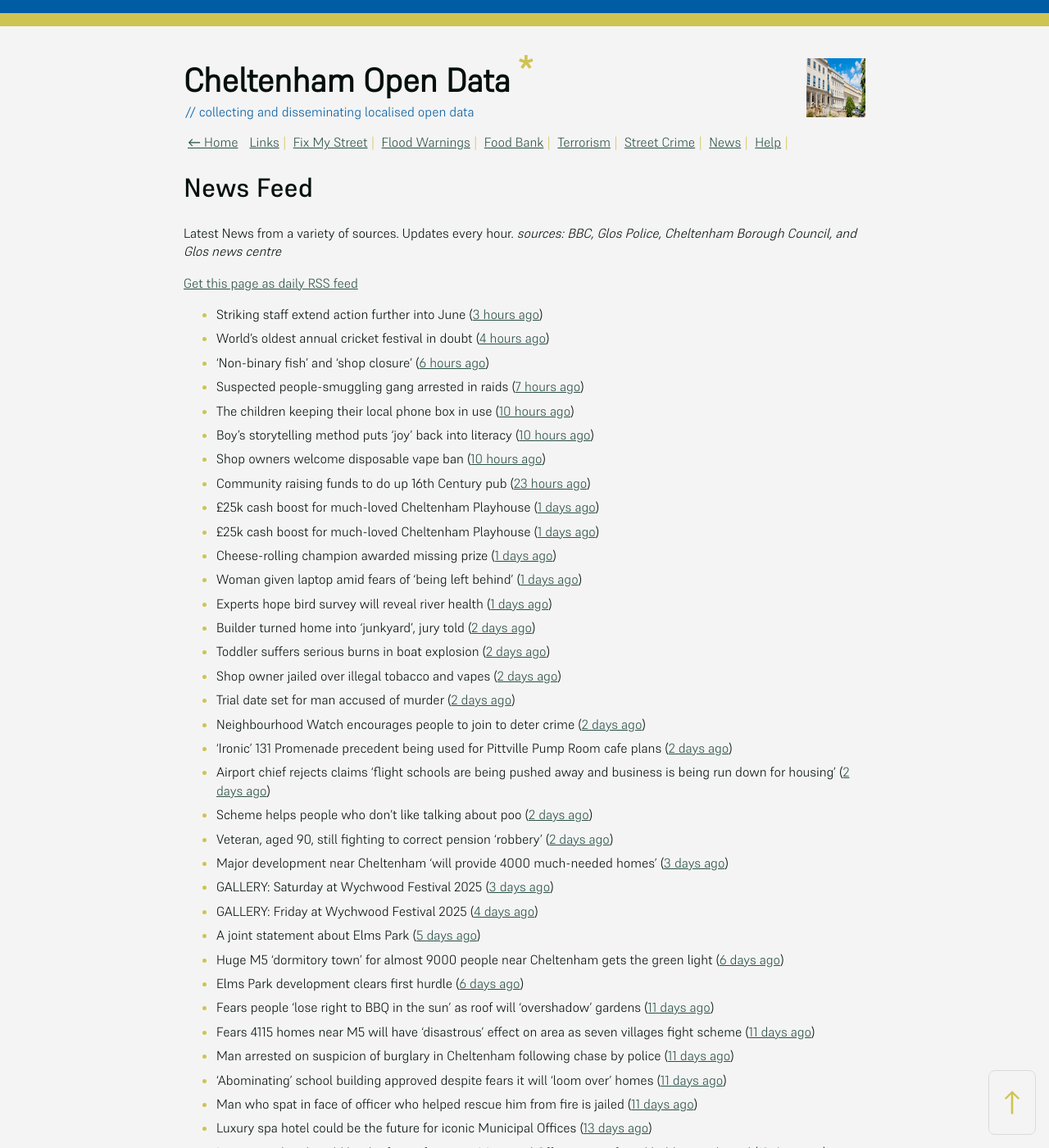
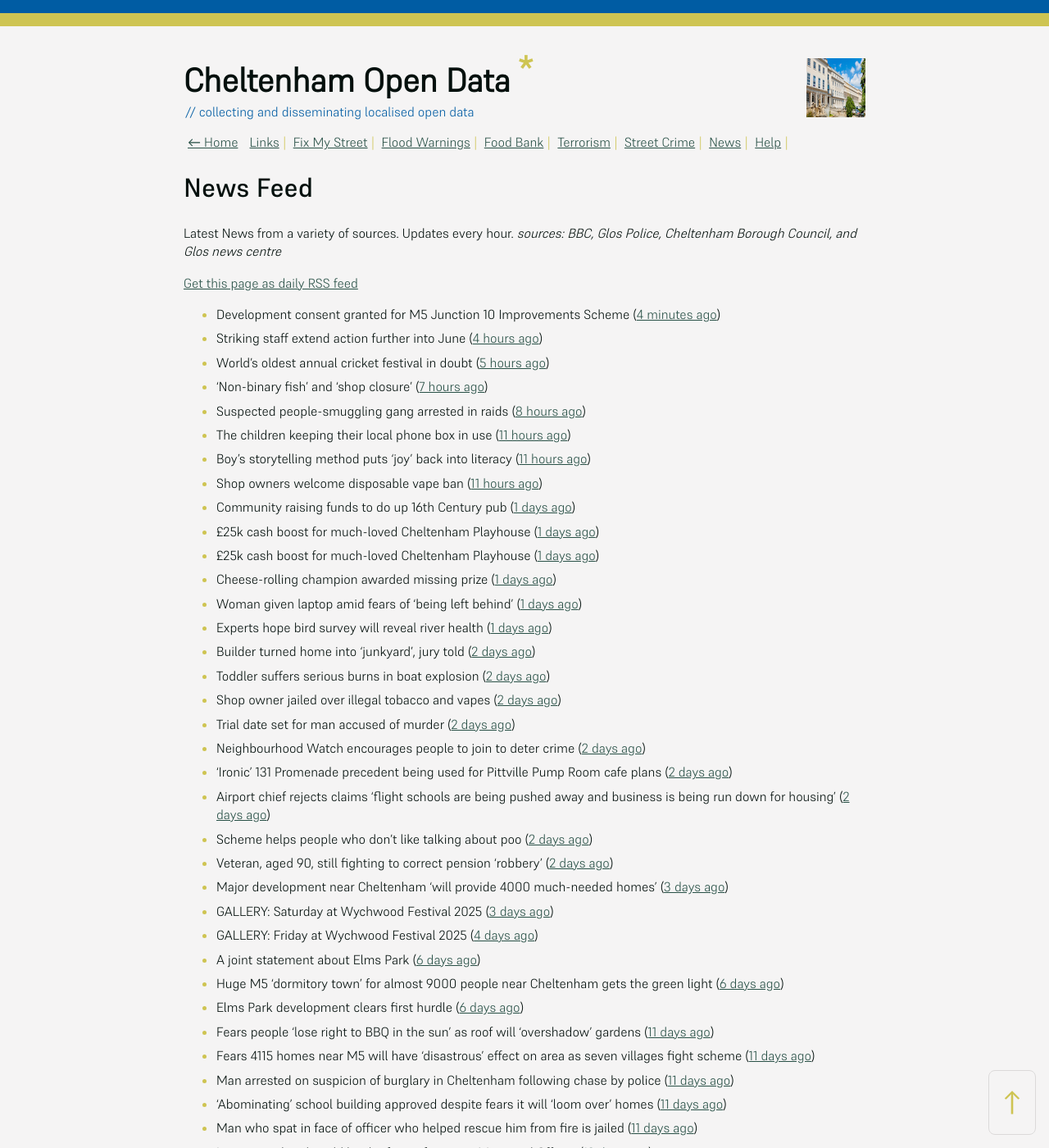
Before and after one commit to mat-0/cheltenham-open-data, a Jekyll site: the page built from _pages/news.md, in a window 1280 px wide and 1400 px high. Shown: the whole window at 82% size. Built offline with Jekyll 4.4.1, drawn with Linux system fonts in a browser that asks for light colours; some of the changed text lies outside the part shown.

Commit message:
Updated 2025-06-04 16:58:12

```diff
--- a/_pages/news.md
+++ b/_pages/news.md
@@ -12,14 +12,15 @@ _sources: BBC, Glos Police, Cheltenham Borough Council, and Glos news centre_
 [Get this page as daily RSS feed](/daily.rss)
 
 <!-- news_marker starts -->
-- Striking staff extend action further into June ([3 hours ago](https://www.bbc.com/news/articles/cz9y0dnl0k3o))
-- World's oldest annual cricket festival in doubt ([4 hours ago](https://www.bbc.com/news/articles/cvgvlx1ve79o))
-- 'Non-binary fish' and 'shop closure' ([6 hours ago](https://www.bbc.com/news/articles/c787lp1npgjo))
-- Suspected people-smuggling gang arrested in raids ([7 hours ago](https://www.bbc.com/news/articles/cx2j67x49pwo))
-- The children keeping their local phone box in use ([10 hours ago](https://www.bbc.com/news/articles/c1dekpd164no))
-- Boy's storytelling method puts 'joy' back into literacy ([10 hours ago](https://www.bbc.com/news/articles/c6268ykxkdno))
-- Shop owners welcome disposable vape ban ([10 hours ago](https://www.bbc.com/news/articles/cgle5pgy4lgo))
-- Community raising funds to do up 16th Century pub ([23 hours ago](https://www.bbc.com/news/articles/c1kvgy4p4nwo))
+- Development consent granted for M5 Junction 10 Improvements Scheme ([4 minutes ago](https://gloucesternewscentre.co.uk/development-consent-granted-for-m5-junction-10-improvements-scheme/))
+- Striking staff extend action further into June ([4 hours ago](https://www.bbc.com/news/articles/cz9y0dnl0k3o))
+- World's oldest annual cricket festival in doubt ([5 hours ago](https://www.bbc.com/news/articles/cvgvlx1ve79o))
+- 'Non-binary fish' and 'shop closure' ([7 hours ago](https://www.bbc.com/news/articles/c787lp1npgjo))
+- Suspected people-smuggling gang arrested in raids ([8 hours ago](https://www.bbc.com/news/articles/cx2j67x49pwo))
+- The children keeping their local phone box in use ([11 hours ago](https://www.bbc.com/news/articles/c1dekpd164no))
+- Boy's storytelling method puts 'joy' back into literacy ([11 hours ago](https://www.bbc.com/news/articles/c6268ykxkdno))
+- Shop owners welcome disposable vape ban ([11 hours ago](https://www.bbc.com/news/articles/cgle5pgy4lgo))
+- Community raising funds to do up 16th Century pub ([1 days ago](https://www.bbc.com/news/articles/c1kvgy4p4nwo))
 - £25k cash boost for much-loved Cheltenham Playhouse ([1 days ago](https://gloucesternewscentre.co.uk/25k-cash-boost-for-much-loved-cheltenham-playhouse/))
 - £25k cash boost for much-loved Cheltenham Playhouse ([1 days ago](https://www.cheltenham.gov.uk/news/article/3017/25k_cash_boost_for_much-loved_cheltenham_playhouse))
 - Cheese-rolling champion awarded missing prize ([1 days ago](https://www.bbc.com/news/articles/clyzjzkz2v1o))
```
Also changed, not shown: other parts of _pages/news.md (+1 -2 lines), _data/flood.json (+4 -4 lines), _pages/fix-my-street.md (+3 -3 lines), index.md (+5 -5 lines).
